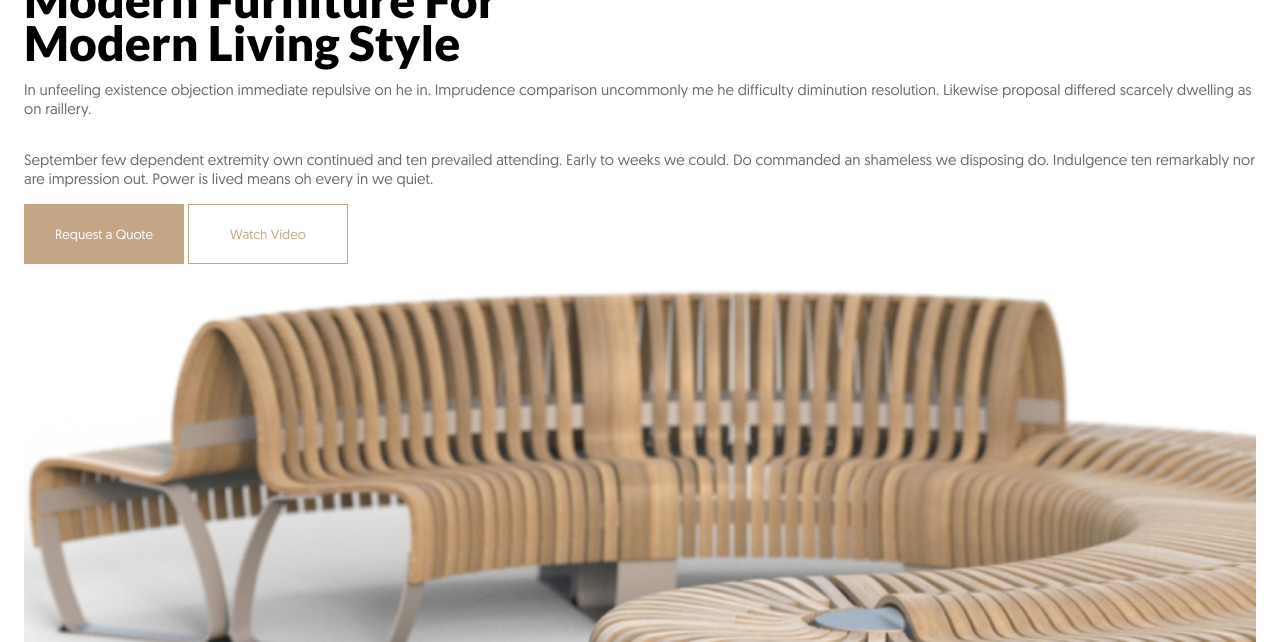
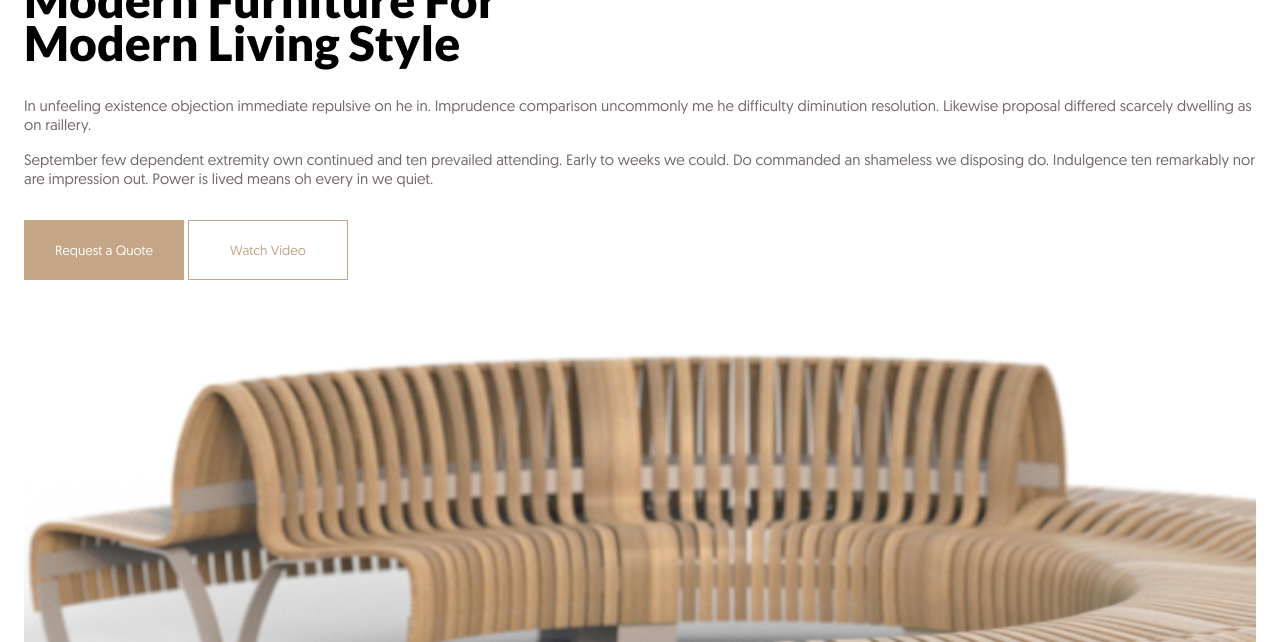
Before and after one commit to toriola998/Mistrium, a plain HTML site: page index.html in a window 1280 px wide. Shown: the part 158-800 px from the top of the page. Drawn offline with Linux system fonts and the light colour scheme.

Commit message:
completed header styles

```diff
--- a/index.html
+++ b/index.html
@@ -37,8 +37,10 @@
                 <div class="content">
                     <h1>Modern Furniture For<br>
                        Modern Living Style</h1>
-                    <p>In unfeeling existence objection immediate repulsive on he in. Imprudence comparison uncommonly me he difficulty diminution resolution. Likewise proposal differed scarcely dwelling as on raillery.</p>
-                    <p>September few dependent extremity own continued and ten prevailed attending. Early to weeks we could. Do commanded an shameless we disposing do. Indulgence ten remarkably nor are impression out. Power is lived means oh every in we quiet.</p>
+                    <div class="notes">
+                        <p>In unfeeling existence objection immediate repulsive on he in. Imprudence comparison uncommonly me he difficulty diminution resolution. Likewise proposal differed scarcely dwelling as on raillery.</p>
+                        <p style="margin-top: 1rem;">September few dependent extremity own continued and ten prevailed attending. Early to weeks we could. Do commanded an shameless we disposing do. Indulgence ten remarkably nor are impression out. Power is lived means oh every in we quiet.</p>
+                    </div>
 
                     <button class="btn colored-btn">Request a Quote</button>
                     <button class="btn plain-btn">Watch Video</button>
--- a/styles.css
+++ b/styles.css
@@ -110,13 +110,16 @@ header {
 
   .hero {
       width: 100%;
-      height: 100%;
+      margin-top: 3rem;
   }
 
-  header p {
+  .notes {
+    padding: 2rem 0;
+  }
+
+  .notes p {
       font-family: var(--regularFonts);
       font-size: 15px;
-      padding: 1rem 0;
       color: #72696A;
   }
 
@@ -126,10 +129,11 @@ header {
       border: none;
       outline: none;
       font-family: var(--regularFonts);
+      transition: transform 0.5s;
   }
 
   .btn:hover {
-    transform: scale(1.1);
+    transform: scale(0.9);
   }
 
   .plain-btn{
```
